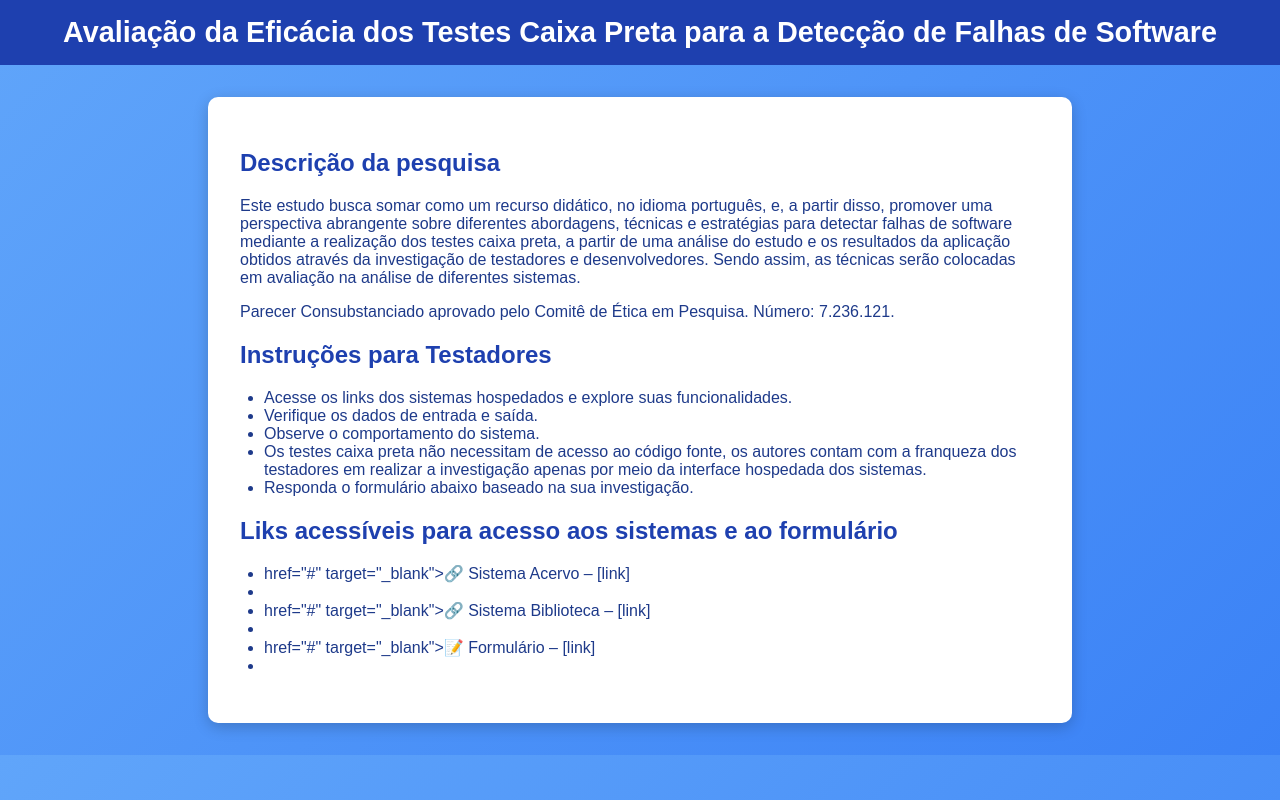
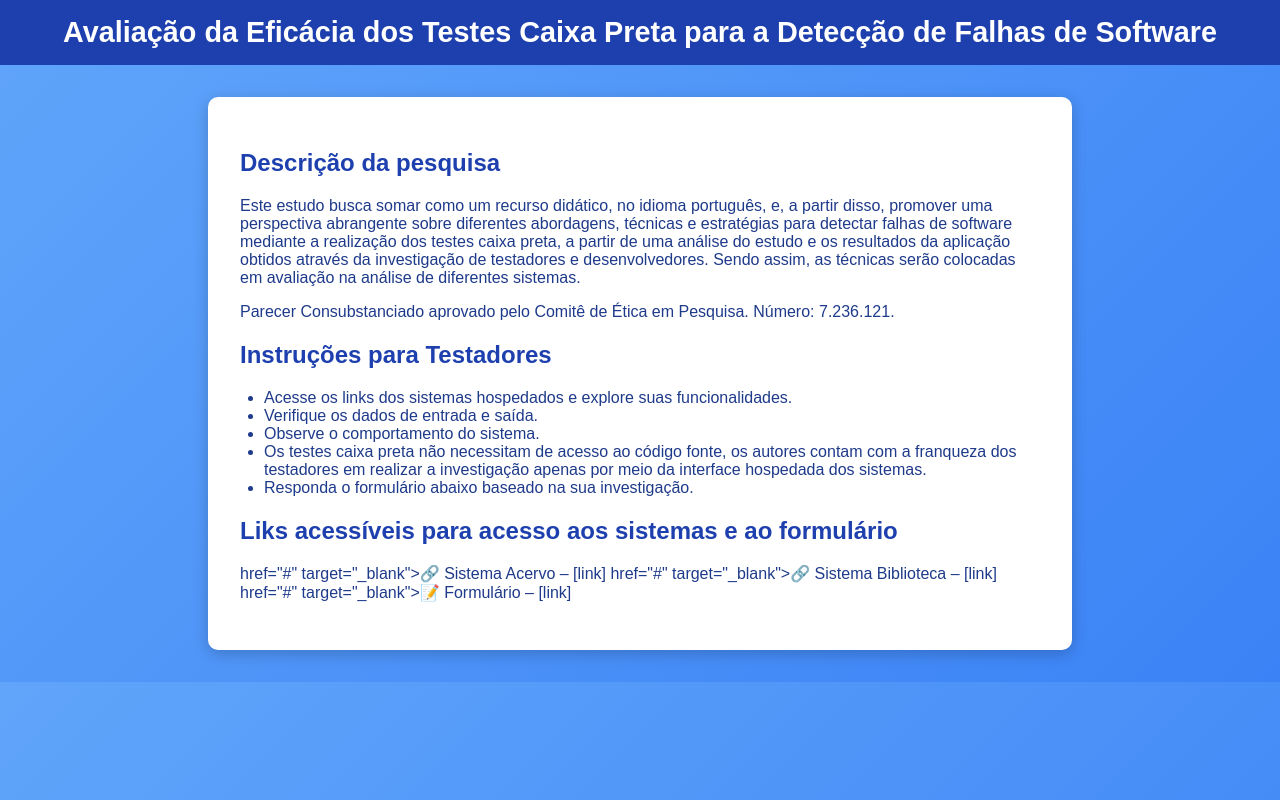
Before and after one commit to clarameira/BlackBoxTesters, a plain HTML site: page index.html in a window 1280 px wide. Drawn offline with Linux system fonts and the light colour scheme.

Commit message:
chore: edit

```diff
--- a/index.html
+++ b/index.html
@@ -106,10 +106,10 @@
     </ul>
 
     <h2>Liks acessíveis para acesso aos sistemas e ao formulário</h2>
-    <ul>
-      <li> href="#" target="_blank">🔗 Sistema Acervo – [link]<li>
-      <li> href="#" target="_blank">🔗 Sistema Biblioteca – [link]<li>
-      <li> href="#" target="_blank">📝 Formulário – [link]<li>
-    <ul>
+    <p>
+      href="#" target="_blank">🔗 Sistema Acervo – [link]
+      href="#" target="_blank">🔗 Sistema Biblioteca – [link]
+      href="#" target="_blank">📝 Formulário – [link]
+    <p>
 </body>
 </html>
```
